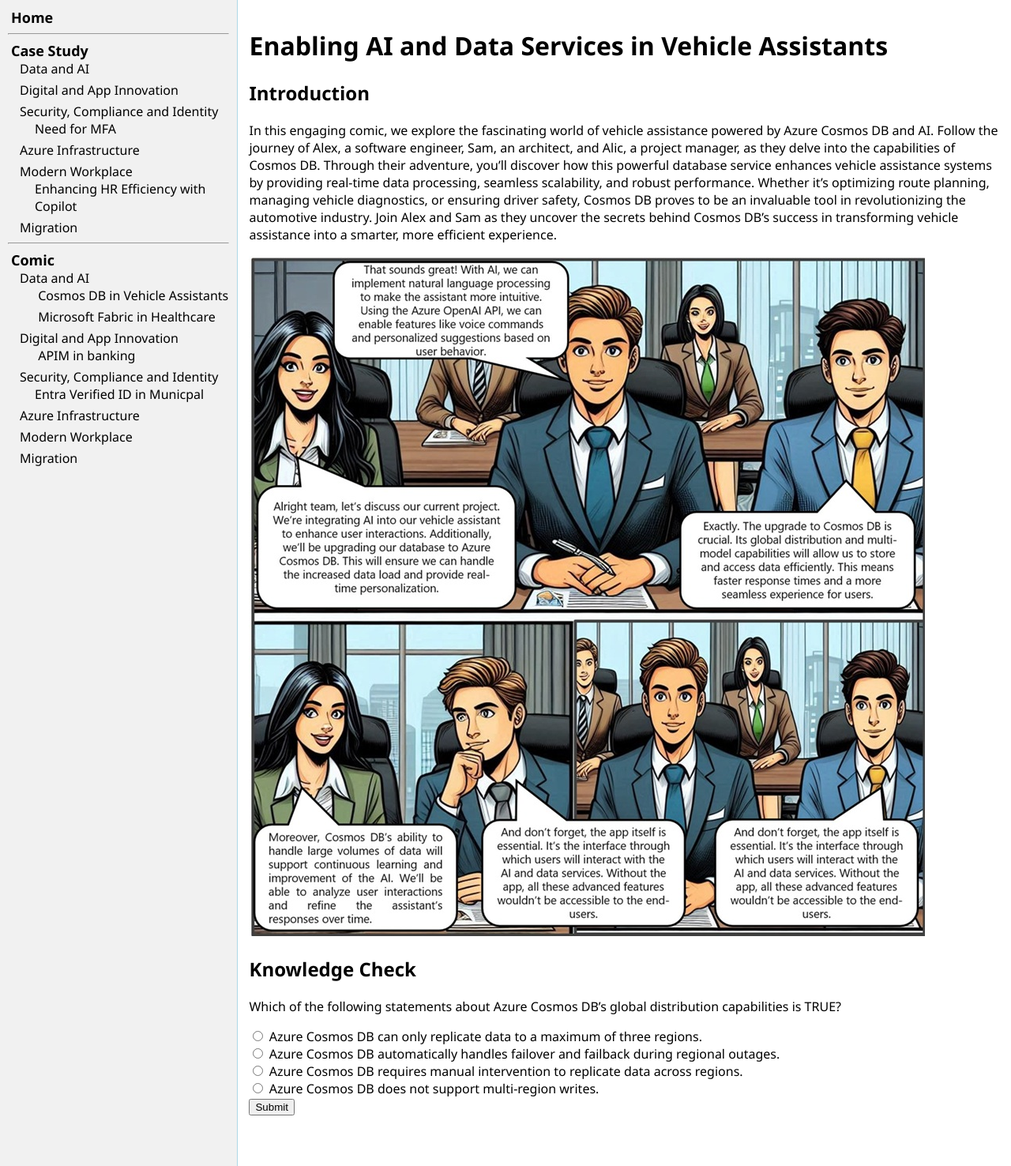
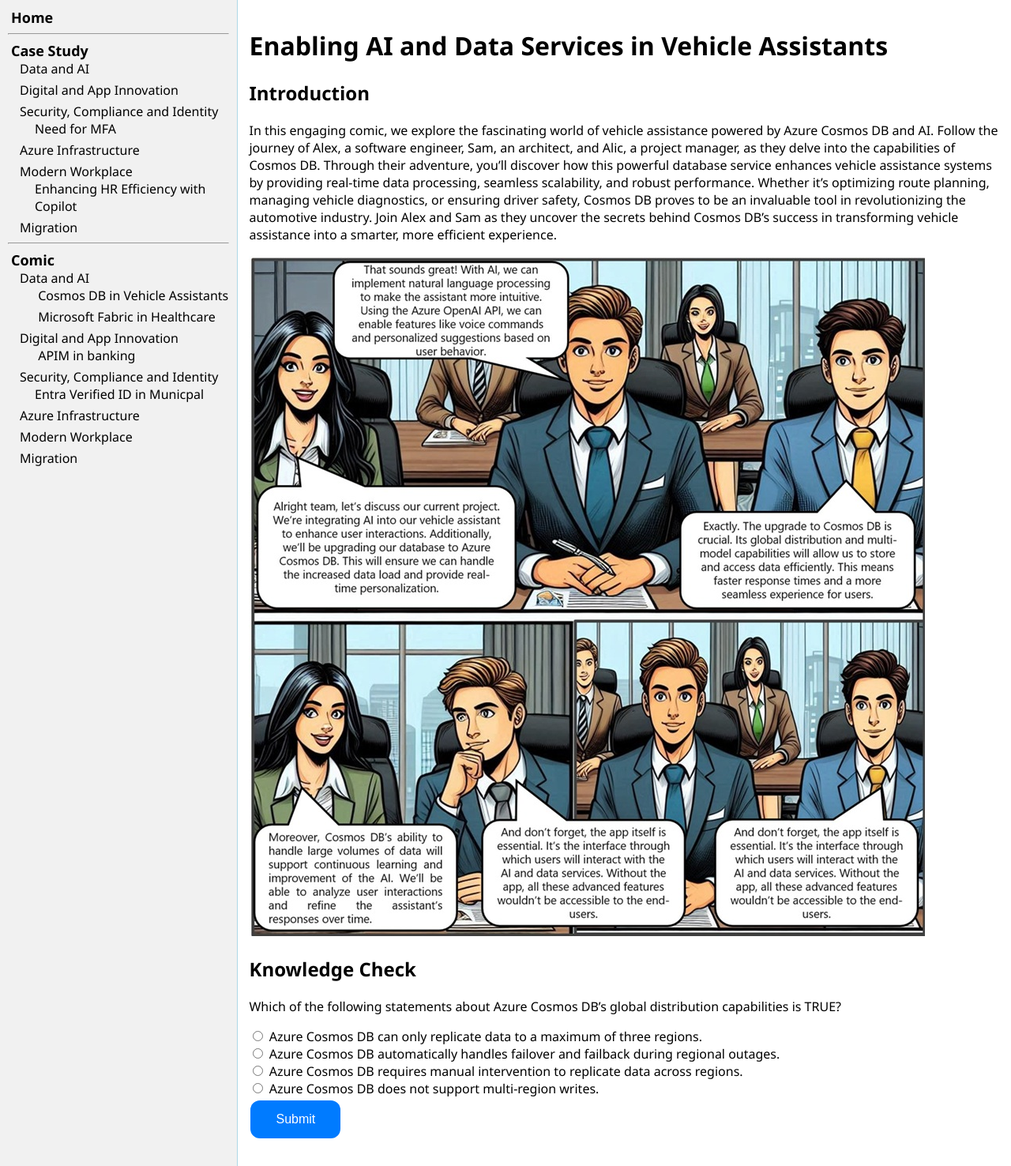
Before and after one commit to ningweinw/iengage, a Jekyll site: the page built from project-files/comic/Data and AI/Cosmosdb in vehicle assistant.md, in a window 1280 px wide. Shown: the whole page at 79% size. Built offline with Jekyll 4.4.1, drawn with Linux system fonts in a browser that asks for light colours.

Commit message:
Update style.css

```diff
--- a/assets/css/style.css
+++ b/assets/css/style.css
@@ -55,3 +55,20 @@
 
     color: lightblue; /* Change text color on hover */
 }
+  .styled-button {
+    background-color: #007BFF; /* Green */
+    border: none;
+    color: white;
+    padding: 15px 32px;
+    text-align: center;
+    text-decoration: none;
+    display: inline-block;
+    font-size: 16px;
+    margin: 4px 2px;
+    cursor: pointer;
+    border-radius: 12px;
+  }
+
+  .styled-button:hover {
+    background-color: #0056b3;
+  }
```
